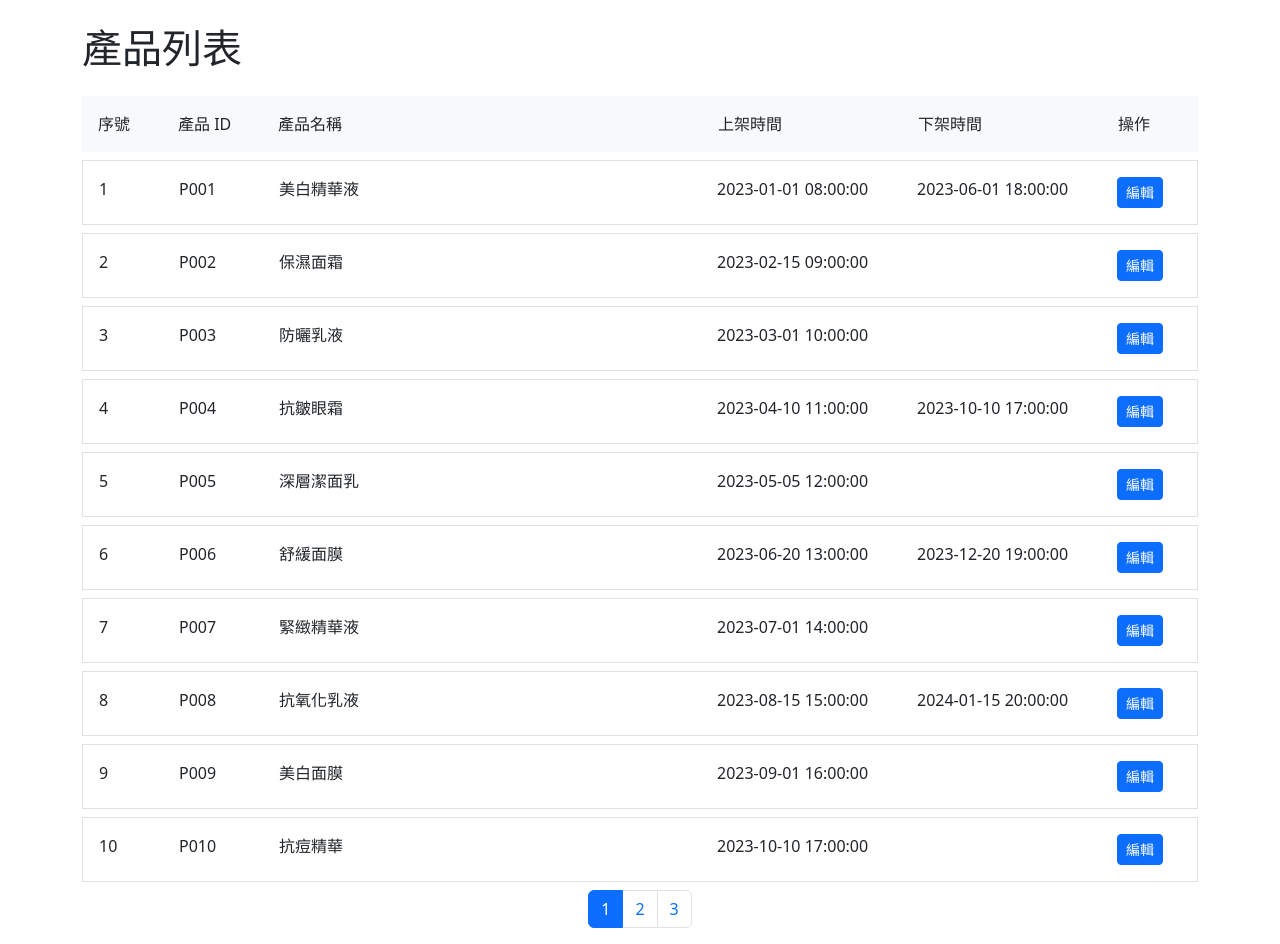
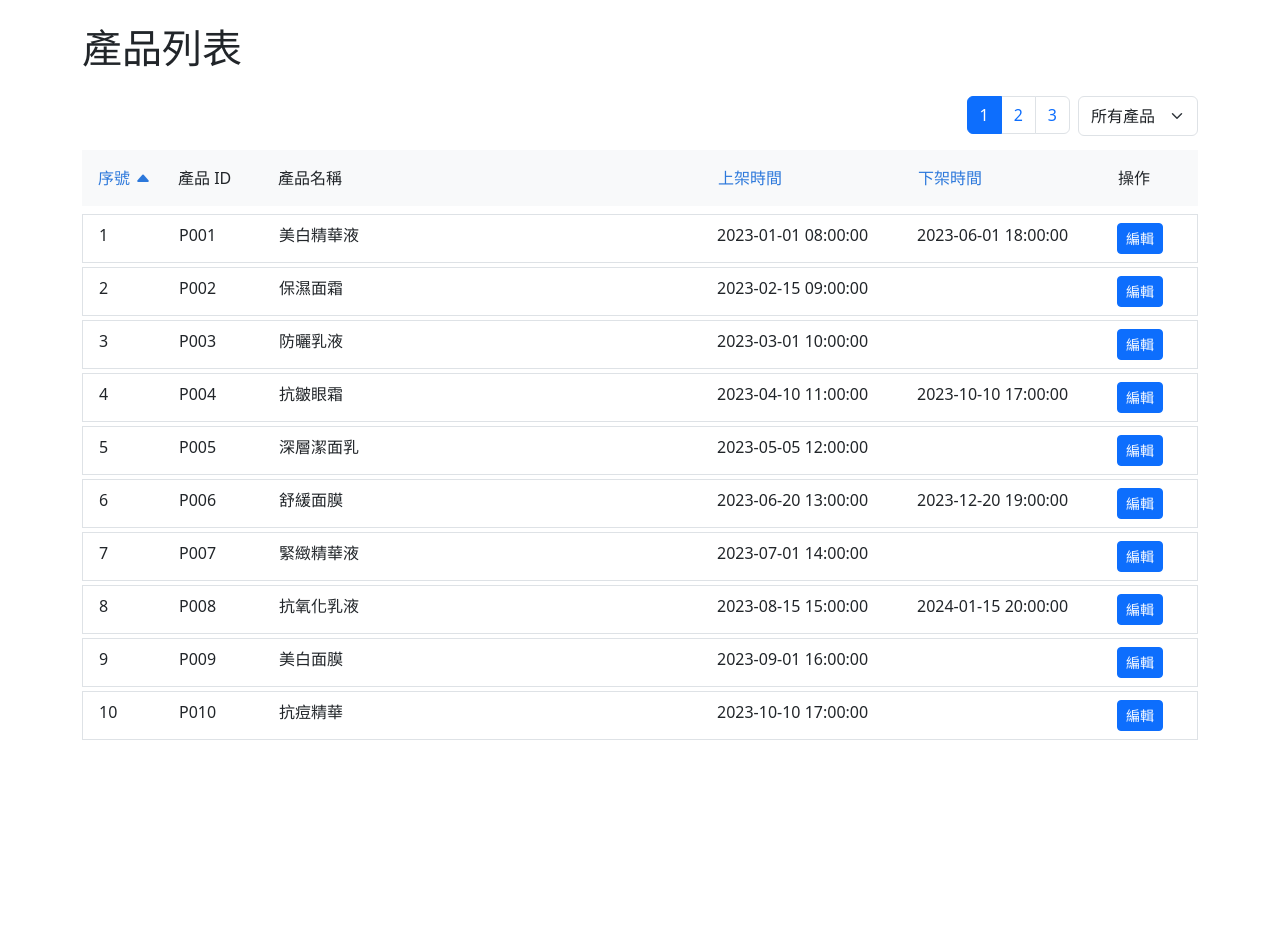
Before and after one commit to idben/multiple_image_01, a PHP site: page /index.php in a window 1280 px wide. After the commit the page ends 740 px from the top, so only its background shows below. Run offline with PHP 8.4, Linux system fonts and the light colour scheme; data comes from the database, SQL or seed files in the repository.

Commit message:
增加篩選功能

```diff
--- a/index.php
+++ b/index.php
@@ -5,18 +5,36 @@ include 'PDO_connect.php';
 $limit = 10;
 
 // 當前頁碼
-$page = isset($_GET['page']) ? $_GET['page'] : 1;
+$page = isset($_GET['page']) ? (int)$_GET['page'] : 1;
 $start = ($page - 1) * $limit;
 
-// 獲取總記錄數
-$sql = "SELECT COUNT(*) FROM cosmetic";
+// 設定排序字段和順序
+$valid_columns = ['id', 'start_date', 'end_date'];
+$sort_column = isset($_GET['sort_by']) && in_array($_GET['sort_by'], $valid_columns) ? $_GET['sort_by'] : 'id';
+$sort_order = isset($_GET['sort_order']) && $_GET['sort_order'] === 'desc' ? 'desc' : 'asc';
+$next_sort_order = $sort_order === 'asc' ? 'desc' : 'asc';
+
+// 設定篩選條件
+$filter = isset($_GET['filter']) ? $_GET['filter'] : 'all';
+
+// 根據篩選條件獲取總記錄數
+$filter_query = "";
+if ($filter === 'active') {
+  $filter_query = "WHERE end_date IS NULL OR end_date > NOW()";
+} elseif ($filter === 'expired') {
+  $filter_query = "WHERE end_date IS NOT NULL AND end_date <= NOW()";
+} elseif ($filter === 'permanent') {
+  $filter_query = "WHERE end_date IS NULL";
+}
+
+$sql = "SELECT COUNT(*) FROM cosmetic $filter_query";
 $stmt = $pdo->prepare($sql);
 $stmt->execute();
 $total_results = $stmt->fetchColumn();
 $total_pages = ceil($total_results / $limit);
 
-// 獲取當前頁面的數據
-$sql = "SELECT * FROM cosmetic LIMIT :start, :limit";
+// 根據篩選條件獲取資料
+$sql = "SELECT * FROM cosmetic $filter_query ORDER BY $sort_column $sort_order LIMIT :start, :limit";
 $stmt = $pdo->prepare($sql);
 $stmt->bindParam(':start', $start, PDO::PARAM_INT);
 $stmt->bindParam(':limit', $limit, PDO::PARAM_INT);
@@ -26,57 +44,129 @@ $products = $stmt->fetchAll(PDO::FETCH_ASSOC);
 
 <!DOCTYPE html>
 <html lang="zh-TW">
+
 <head>
   <meta charset="UTF-8">
   <meta name="viewport" content="width=device-width, initial-scale=1, shrink-to-fit=no">
   <title>產品列表</title>
   <link href="https://cdn.jsdelivr.net/npm/bootstrap@5.3.3/dist/css/bootstrap.min.css" rel="stylesheet" integrity="sha384-QWTKZyjpPEjISv5WaRU9OFeRpok6YctnYmDr5pNlyT2bRjXh0JMhjY6hW+ALEwIH" crossorigin="anonymous">
+  <link href="https://cdnjs.cloudflare.com/ajax/libs/bootstrap-icons/1.10.0/font/bootstrap-icons.min.css" rel="stylesheet">
   <style>
-        .column-seq { width: 80px; }
-        .column-id { width: 100px; }
-        .column-name { flex: 1; }
-        .column-start { width: 200px; }
-        .column-end { width: 200px; }
-        .column-action { width: 80px; }
+    .column-seq {
+      width: 80px;
+    }
+
+    .column-id {
+      width: 100px;
+    }
+
+    .column-name {
+      flex: 1;
+    }
+
+    .column-start {
+      width: 200px;
+    }
+
+    .column-end {
+      width: 200px;
+    }
+
+    .column-action {
+      width: 80px;
+    }
+
+    .sortable {
+      display: flex;
+      align-items: center;
+      cursor: pointer;
+      color: #2c78db;
+    }
+
+    .sortable .bi {
+      margin-left: 5px;
+    }
+
+    .w120px{
+      width: 120px;
+      padding-top: 0;
+      padding-bottom: 0;
+      line-height: 1;
+      font-size: 16px;
+      height: 40px;
+    }
+
+    .hover:hover{
+      background-color: #e3efff;
+    }
   </style>
 </head>
+
 <body>
   <div class="container">
     <h1 class="my-4">產品列表</h1>
+
+    <div class="d-flex justify-content-end">
+      <!-- 分頁 -->
+      <nav class="me-2">
+        <ul class="pagination justify-content-center">
+          <?php for ($i = 1; $i <= $total_pages; $i++) : ?>
+            <li class="page-item <?php if ($i == $page) echo 'active'; ?>">
+              <a class="page-link" href="index.php?page=<?= $i; ?>&sort_by=<?= $sort_column; ?>&sort_order=<?= $sort_order; ?>&filter=<?= $filter; ?>"><?= $i; ?></a>
+            </li>
+          <?php endfor; ?>
+        </ul>
+      </nav>
+      <select id="filter" class="form-select w120px" onchange="location = this.value;">
+        <option value="?filter=all&sort_by=<?= "{$sort_column}" ?>&sort_order=<?= "{$sort_order}" ?>" <?= $filter === 'all' ? 'selected' : '' ?>>所有產品</option>
+        <option value="?filter=active&sort_by=<?= "{$sort_column}" ?>&sort_order=<?= "{$sort_order}" ?>" <?= $filter === 'active' ? 'selected' : '' ?>>上架中</option>
+        <option value="?filter=expired&sort_by=<?= "{$sort_column}" ?>&sort_order=<?= "{$sort_order}" ?>" <?= $filter === 'expired' ? 'selected' : '' ?>>已下架</option>
+        <option value="?filter=permanent&sort_by=<?= "{$sort_column}" ?>&sort_order=<?= "{$sort_order}" ?>" <?= $filter === 'permanent' ? 'selected' : '' ?>>永久上架</option>
+      </select>
+
+    </div>
+
     <div class="d-flex flex-column">
       <div class="d-flex bg-light p-2 mb-2">
-            <div class="p-2 column-seq">序號</div>
+        <div class="p-2 column-seq sortable" onclick="window.location.href='?filter=<?= $filter; ?>&sort_by=id&sort_order=<?= $next_sort_order; ?>'">
+          序號
+          <?php if ($sort_column === 'id') : ?>
+            <i class="bi bi-caret-<?= $sort_order === 'asc' ? 'up' : 'down'; ?>-fill"></i>
+          <?php endif; ?>
+        </div>
         <div class="p-2 column-id">產品 ID</div>
         <div class="p-2 column-name">產品名稱</div>
-            <div class="p-2 column-start">上架時間</div>
-            <div class="p-2 column-end">下架時間</div>
+        <div class="p-2 column-start sortable" onclick="window.location.href='?filter=<?= $filter; ?>&sort_by=start_date&sort_order=<?= $next_sort_order; ?>'">
+          上架時間
+          <?php if ($sort_column === 'start_date') : ?>
+            <i class="bi bi-caret-<?= $sort_order === 'asc' ? 'up' : 'down'; ?>-fill"></i>
+          <?php endif; ?>
+        </div>
+        <div class="p-2 column-end sortable" onclick="window.location.href='?filter=<?= $filter; ?>&sort_by=end_date&sort_order=<?= $next_sort_order; ?>'">
+          下架時間
+          <?php if ($sort_column === 'end_date') : ?>
+            <i class="bi bi-caret-<?= $sort_order === 'asc' ? 'up' : 'down'; ?>-fill"></i>
+          <?php endif; ?>
+        </div>
         <div class="p-2 column-action">操作</div>
       </div>
-        <?php foreach ($products as $index => $product): ?>
-        <div class="d-flex p-2 mb-2 border">
+      <?php foreach ($products as $index => $product) : ?>
+        <div class="d-flex p-0 px-2 mb-1 border hover">
           <div class="p-2 column-seq"><?= $index + 1 + ($page - 1) * $limit; ?></div>
           <div class="p-2 column-id"><?= $product['product_code']; ?></div>
           <div class="p-2 column-name"><?= $product['product_name']; ?></div>
           <div class="p-2 column-start"><?= $product['start_date']; ?></div>
           <div class="p-2 column-end"><?= $product['end_date']; ?></div>
           <div class="p-2 column-action">
-                <a href="edit.php?id=<?=$product['id']; ?>&page=<?=$page?>" class="btn btn-primary btn-sm">編輯</a>
+            <a href="edit.php?id=<?= $product['id']; ?>&page=<?= $page; ?>&filter=<?= $filter; ?>" class="btn btn-primary btn-sm">編輯</a>
           </div>
         </div>
       <?php endforeach; ?>
     </div>
 
-    <!-- 分頁 -->
-    <nav>
-        <ul class="pagination justify-content-center">
-            <?php for ($i = 1; $i <= $total_pages; $i++): ?>
-            <li class="page-item <?php if ($i == $page) echo 'active'; ?>">
-                <a class="page-link" href="index.php?page=<?php echo $i; ?>"><?php echo $i; ?></a>
-            </li>
-            <?php endfor; ?>
-        </ul>
-    </nav>
+
   </div>
 
 </body>
+
 </html>
```
Lines whose indentation alone changed are shown as unchanged.
